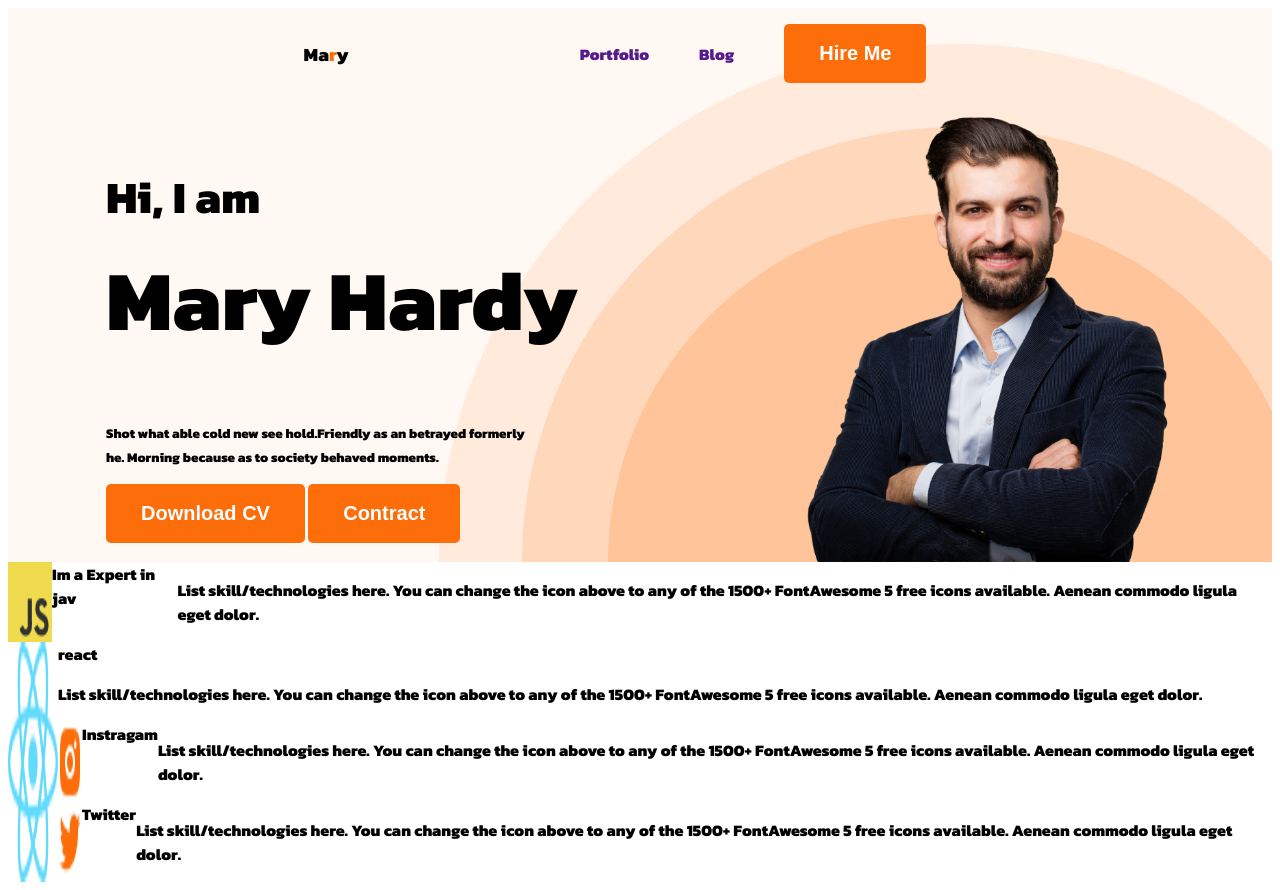
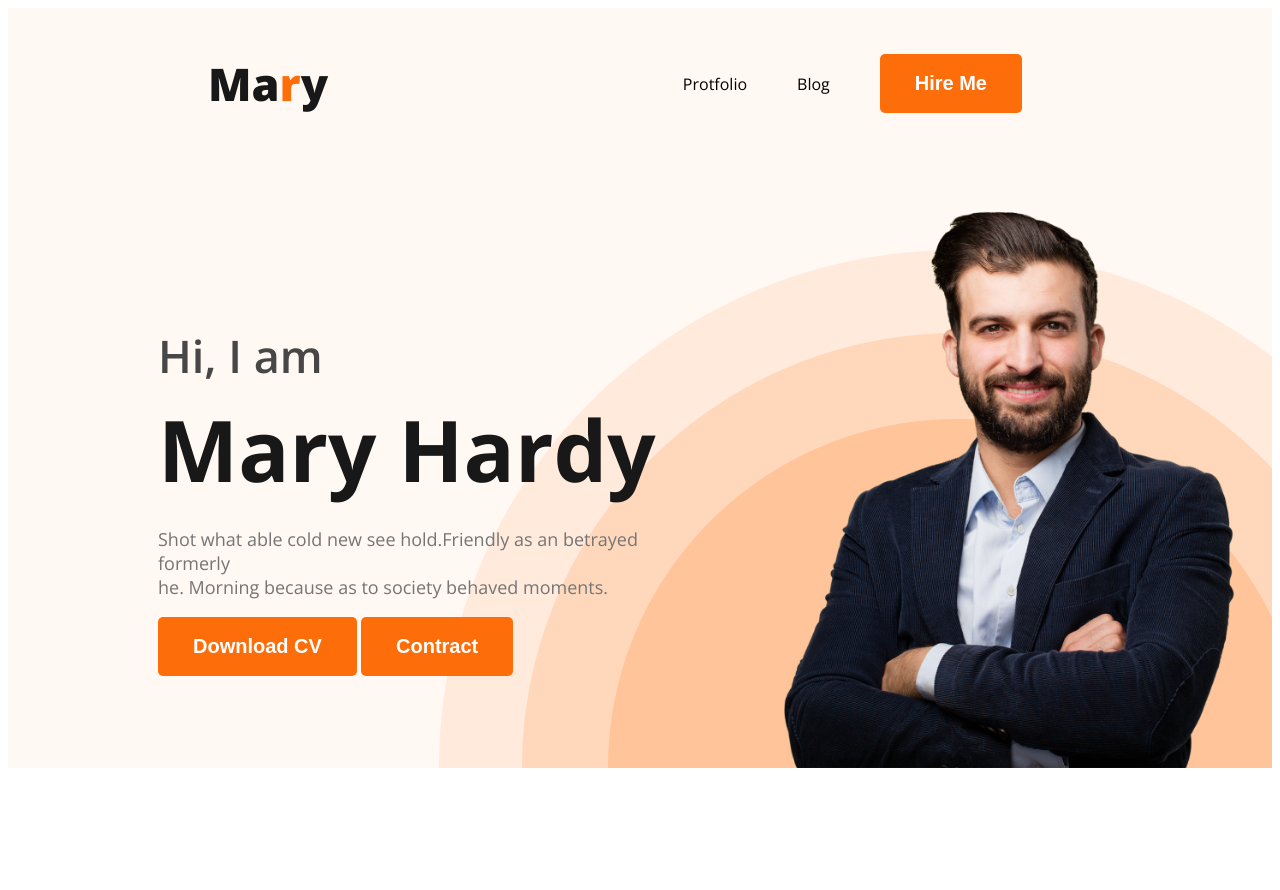
Before and after one commit to moshiur07/developer-protfolio, a plain HTML site: page index.html in a window 1280 px wide. After the commit the page ends 800 px from the top, so only its background shows below. Drawn offline with nearby package versions, Linux system fonts and the light colour scheme.

Commit message:
restarting header

```diff
--- a/index.html
+++ b/index.html
@@ -1,65 +1,43 @@
 <!DOCTYPE html>
 <html lang="en">
+
 <head>
     <meta charset="UTF-8">
     <meta name="viewport" content="width=device-width, initial-scale=1.0">
-    <title>Web Developer Portfolio</title>
+    <title>Developer Protfolio</title>
     <link rel="preconnect" href="https://fonts.googleapis.com">
-<link rel="preconnect" href="https://fonts.gstatic.com" crossorigin>
-<link href="https://fonts.googleapis.com/css2?family=Kanit:wght@800&display=swap" rel="stylesheet">
+    <link rel="preconnect" href="https://fonts.gstatic.com" crossorigin>
+    <link href="https://fonts.googleapis.com/css2?family=Open+Sans:wght@400;600;700;800&display=swap" rel="stylesheet">
     <link rel="stylesheet" href="styles/portfolio.css">
 </head>
+
 <body>
     <header class="header">
         <nav>
-            <h3 class="tittle">Ma<span class="text-pmry">r</span>y</h3>
+            <h3 class="nav-title">Ma<span class="primary-colour">r</span>y</h3>
             <ul>
-                <li><a href="">Portfolio</a></li>
-                <li><a href="">Blog</a></li>
-                <li><a href=""><button class="btn-primary">Hire Me</button></a></li>
+                <li>Protfolio</li>
+                <li>Blog</li>
+                <li><button class="button hireme">Hire Me</button></li>
             </ul>
         </nav>
         <div class="banner">
-            <div>
-                <h3 class="banner-heading">Hi, I  am</h3>
-                <h1 class="banner-tittle">Mary Hardy</h1>
-                <p><small>Shot what able cold new see hold.Friendly as an betrayed formerly <br> he. Morning because as to society behaved moments.</small></p>
-                <button class="btn-primary">Download CV</button>
-                <button class="btn-primary">Contract</button>
-
+            <div class="banner-conte">
+                <h3 class="banner-greeding">Hi, I  am</h3>
+                <h1 class="banner-title">Mary Hardy</h1>
+                <p class="banner-content">Shot what able cold new see hold.Friendly as an betrayed formerly <br> he. Morning because as to society behaved moments.</p>
+                <button class="button">Download CV</button>
+                <button class="button">Contract</button>
             </div>
-              <img class="profice-pic" src="images/hardy.png" alt="hardy bhai">
+            <img class="profile-pic" src="images/hardy.png" alt="">
         </div>
-
     </header>
     <main>
-        <section>
-            <div class="skill">
-                <img src="images/icons/js.png" alt="">
-                <div class="skill-description">Im a Expert in jav</div>
-                <p>List skill/technologies here. You can change the icon above to any of the 1500+ FontAwesome 5 free icons available. Aenean commodo ligula eget dolor.</p>
-            </div>
-            <div class="skill">
-                <img src="images/icons/react.png" alt="">
-                <div class="skill-description">react<div>
-                <p>List skill/technologies here. You can change the icon above to any of the 1500+ FontAwesome 5 free icons available. Aenean commodo ligula eget dolor.</p>
-            </div>
-            <div class="skill">
-                <img src="images/icons/insta.png" alt="">
-                <div class="skill-description">Instragam</div>
-                <p>List skill/technologies here. You can change the icon above to any of the 1500+ FontAwesome 5 free icons available. Aenean commodo ligula eget dolor.</p>
-            </div>
-            <div class="skill">
-                <img src="images/icons/twitter.png" alt="">
-                <div class="skill-description">Twitter</div>
-                <p>List skill/technologies here. You can change the icon above to any of the 1500+ FontAwesome 5 free icons available. Aenean commodo ligula eget dolor.</p>
-            </div>
-
-        </section>
 
     </main>
     <footer>
 
     </footer>
 </body>
+
 </html>
--- a/styles/portfolio.css
+++ b/styles/portfolio.css
@@ -1,66 +1,83 @@
-/* Nav Related styles */
-nav{
+.header {
+    background-color: #FFF8F3;
+    background-image: url(../images/header_bg.png);
+    background-repeat: no-repeat;
+    background-position: bottom right;
+}
+
+/* nav section  */
+body {
+    font-family: 'Open Sans', sans-serif;
+}
+
+nav {
     display: flex;
-    justify-content: space-around;
+    justify-content: space-between;
     align-items: center;
     margin: 0 200px;
+}
 
-}
-body{
-    font-family: 'Kanit', sans-serif;
-}
-.tittle{
-    color: black;
-
-
-}
-.btn-primary{
-    border-radius: 5px;
-    background: #FD6E0A;
-    border: 0;
-    font-size: 20px;
-    color: #fff;
-    font-weight: 700;
-    padding: 18px 35px;
-}
-.text-pmry{
-    color: #FD6E0A;
-}
-nav > ul{
+nav>ul {
     display: flex;
     align-items: center;
 }
+
 nav li {
-list-style: none;
-margin-right: 50px;
+    margin-right: 50px;
+    text-decoration: none;
+    list-style: none;
 }
-nav a {
-    text-decoration: none;
+
+.primary-colour {
+    color: #FD6E0A;
 }
-/* Header */
-.header{
-    background-color: #FFF8F3;
-    background-image: url('../images/header_bg.png');
-    background-repeat: no-repeat;
-    background-position: bottom right;
+
+.nav-title {
+    color: #181818;
+    font-size: 45px;
+    font-weight: 800;
 }
-.banner{
+/* common shared styles */
+.button {
+
+    background: #FD6E0A;
+    color: #FFF;
+    font-weight: 700;
+    font-size: 20px;
+    border: 0;
+    border-radius: 5px;
+    padding: 18px 35px;
+}
+
+/* banner section */
+.banner {
     display: flex;
     align-items: center;
-    justify-content: space-around;
+    padding: 30px 30px 0px 150px;
+    justify-content: space-between;
 }
-.banner .profice-pic{
-    width: 400px;
 
+.banner-title {
+    color: #181818;
+    font-size: 85px;
+    font-weight: 700;
+    margin: 0;
 }
-.banner-heading{
+
+.banner-greeding {
+    color: #474747;
     font-size: 45px;
-    margin-bottom: 0px;
+    font-weight: 600;
+    margin-bottom: 5px;
 }
-.banner-tittle{
-    font-size: 85px;
-   margin-top: 5px;
+.banner-content{
+    font-size: 18px;
+    color: #757575;
+    margin-top: 20px;
 }
-.skill{
-    display: flex;
+.profile-pic{
+    width: 500px;
 }
+.banner-conte{
+    max-width: 500px;
+}
```
